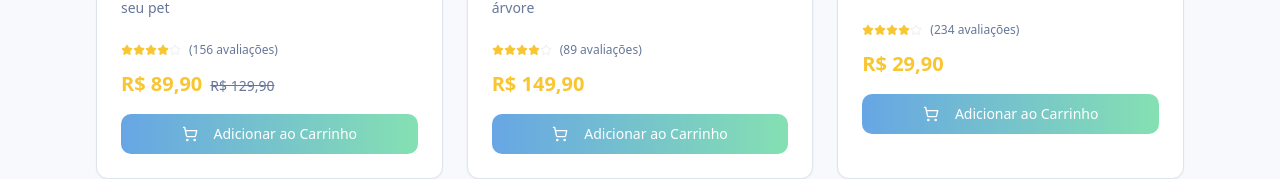
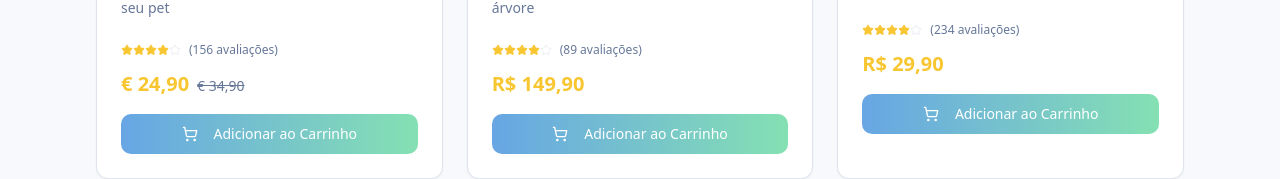
Before and after one commit to hubrollbox/petlifebook, a React (Vite) app: page /loja in a window 1280 px wide. Shown: the part 658-837 px from the top of the page. Built offline with nearby package versions, Linux system fonts and the light colour scheme; the HTML template or start-up script is replaced by a standard one.

Commit message:
Preceding changes

```diff
--- a/src/pages/Shop.tsx
+++ b/src/pages/Shop.tsx
@@ -15,8 +15,8 @@ const Shop = () => {
       id: 1,
       name: "Livro de Memórias Premium",
       description: "Livro personalizado com fotos e história do seu pet",
-      price: "R$ 89,90",
-      originalPrice: "R$ 129,90",
+      price: "€ 24,90",
+      originalPrice: "€ 34,90",
       image: "/placeholder.svg",
       category: "books",
       rating: 4.8,
```
